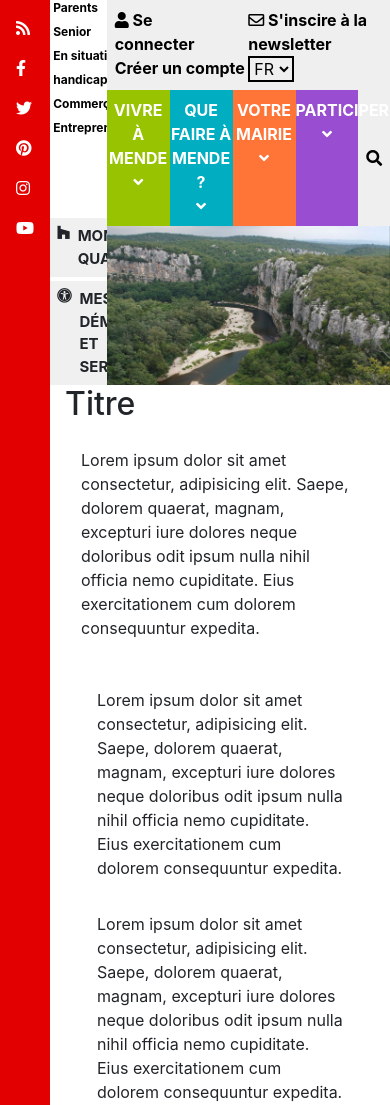
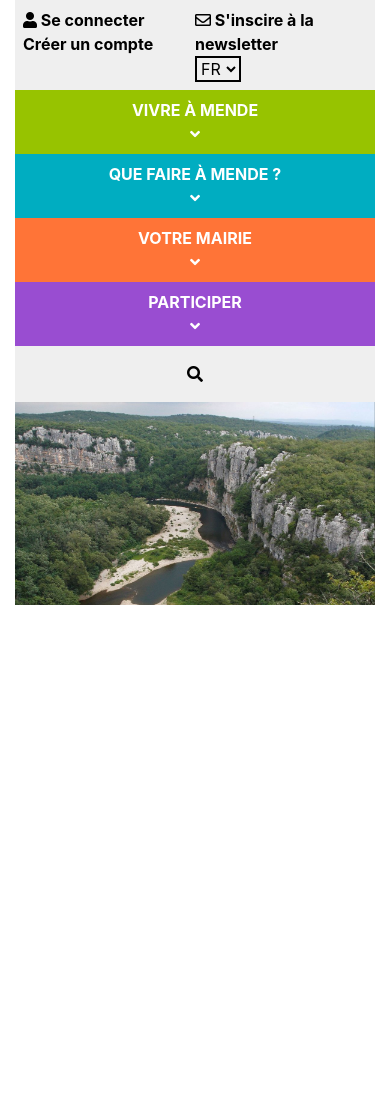
Before and after one commit to da-durand/integration_layout, a website: page index.html in a window 390 px wide. Shown: the top 1105 px of the page. After the commit the page ends 844 px from the top, so only its background shows below. Drawn offline with nearby package versions, Linux system fonts and the light colour scheme.

Commit message:
Header responsive sans text par dessus l'image

```diff
--- a/index.html
+++ b/index.html
@@ -12,11 +12,11 @@
 </head>
 
 <body>
-    <div class="container p-0 d-flex">
+    <div class="container d-lg-flex">
 
         <!-- RESEAUX SOCIAUX -->
 
-        <div class="social-bar p-3">
+        <div class="social-bar p-3 d-none d-lg-block">
             <ul>
                 <li><a href="#"><i class="fas fa-rss"></i></a></li>
                 <li><a href="#"><i class="fab fa-facebook-f"></i></a></li>
@@ -35,7 +35,7 @@
 
                     <!-- PROFIL -->
 
-                    <div class="col-2 profil-container">
+                    <div class="col-lg-2 profil-container">
                         <div class="profil text-center">
                             <div class="d-flex p-1 justify-content-between align-items-center">
                                 <div class="title d-flex">
@@ -72,9 +72,13 @@
                         </div>
                     </div>
 
+                    <!-- NAVBAR -->
 
-                    <div class="col-10">
+                    <div class="col-lg-10">
                         <nav>
+
+                            <!-- COMPTE -->
+
                             <div class="account-bar d-flex justify-content-between p-2">
                                 <div class="login">
                                     <a href="#" class="mr-5"><i class="fas fa-user"></i> Se connecter</a>
@@ -88,47 +92,54 @@
                                     </select>
                                 </div>
                             </div>
+
+                            <!-- MENU -->
+
                             <div class="menu row no no-gutters">
-                                <div class="col-8 row no-gutters">
-                                    <div class="col-4 text-center choice">
+                                <div class="col-lg-8 row no-gutters">
+                                    <div class="col-lg-4 text-center choice">
                                         <a href="#">
                                             <p>Vivre à Mende</p>
                                             <i class="fas fa-angle-down"></i>
                                         </a>
                                     </div>
-                                    <div class="col-4 text-center choice">
+                                    <div class="col-lg-4 text-center choice">
                                         <a href="#">
                                             <p>Que faire à Mende ?</p>
                                             <i class="fas fa-angle-down"></i>
                                         </a>
                                     </div>
-                                    <div class="col-4 text-center choice">
+                                    <div class="col-lg-4 text-center choice">
                                         <a href="#">
                                             <p>Votre mairie</p>
                                             <i class="fas fa-angle-down"></i>
                                         </a>
                                     </div>
                                 </div>
-                                <div class="col-4 row no-gutters">
-                                    <div class="col-8 text-center last_choice">
+                                <div class="col-lg-4 row no-gutters">
+                                    <div class="col-lg-8 text-center last_choice">
                                         <a href="#">
                                             <p>Participer</p>
                                             <i class="fas fa-angle-down"></i>
                                         </a>
                                     </div>
-                                    <div class="col-4 text-center d-flex align-items-center justify-content-center">
+                                    <div class="col-lg-4 text-center d-flex align-items-center justify-content-center py-3">
                                         <a href="#"><i class="fas fa-search"></i></a>
                                     </div>
                                 </div>
                             </div>
                         </nav>
+
+                        <!-- L'IMAGE REMPLACE LE BACKGROUND-IMAGE QUI NE FONCTIONNE PAS -->
+
                         <article>
                             <img src="lozere_gorges_chassezac_beyssac-4431287.jpg" alt="" class="mw-100">
                         </article>
+
                     </div>
                 </div>
             </header>
-            <main>
+            <!-- <main>
                 <div class="container-fluid">
                     <section>
                         <h2>Titre</h2>
@@ -268,7 +279,7 @@
                         </div>
                     </section>
                 </div>
-            </main>
+            </main> -->
         </div>
 </body>
 <script src="./node_modules/jquery/dist/jquery.js"></script>
```
